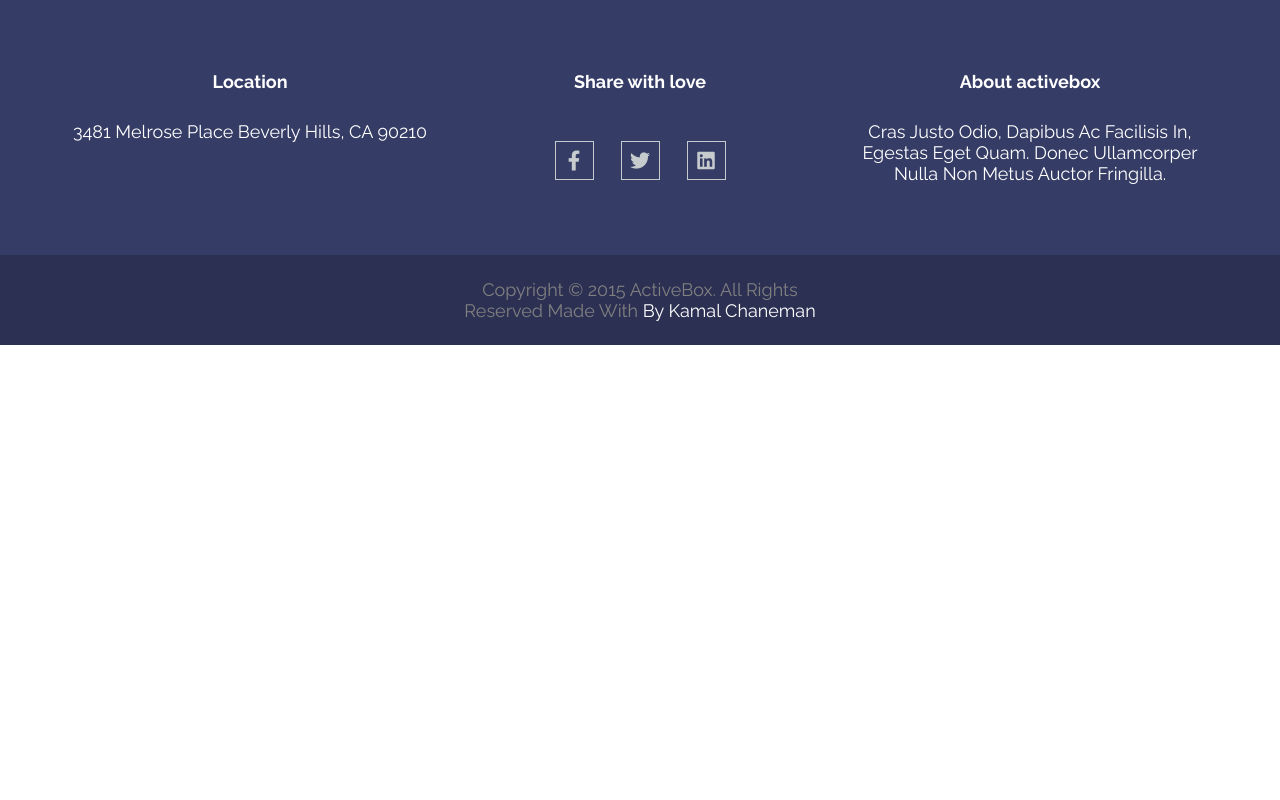
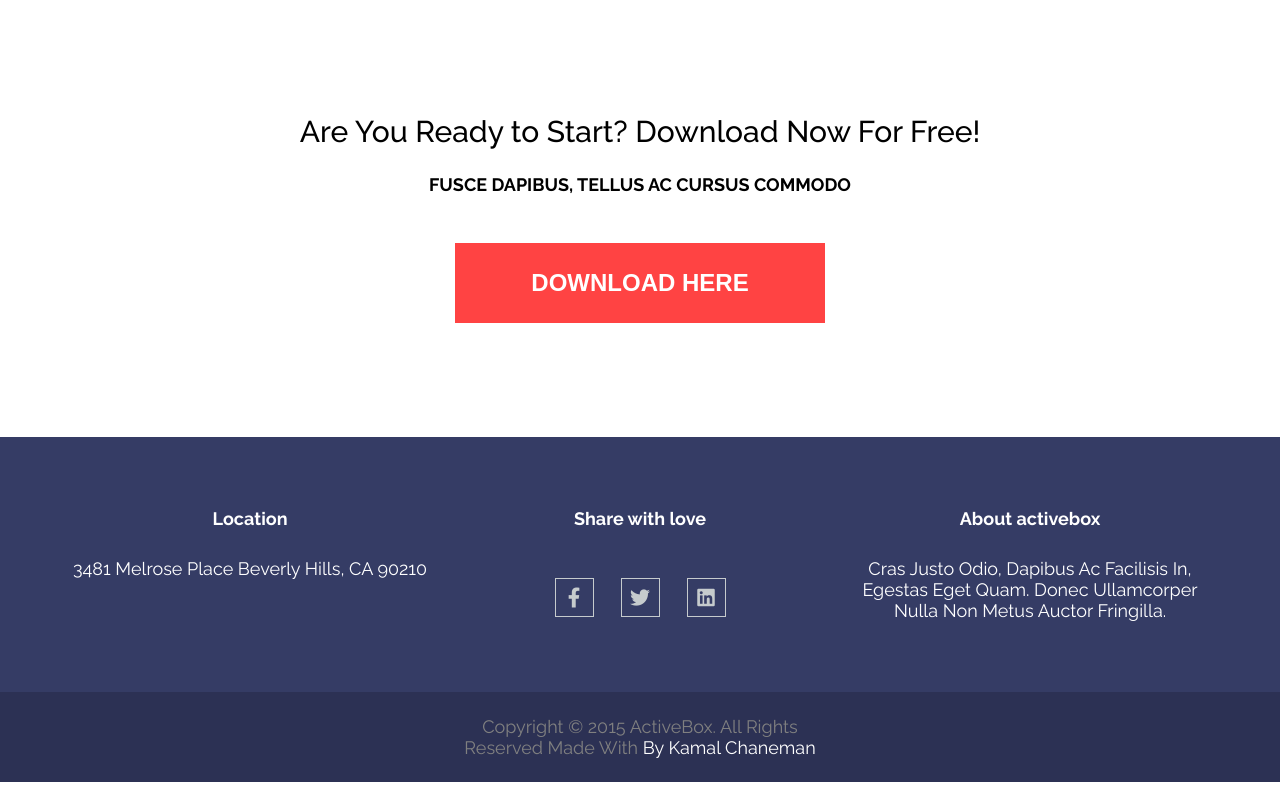
Before and after one commit to DmitryAkulich33/FE25-ActiveBox-Akulich-Dzmitry, a website built with Parcel: page src/index.html in a window 1280 px wide. Built offline with nearby package versions, Linux system fonts and the light colour scheme.

Commit message:
added download section

```diff
--- a/src/index.html
+++ b/src/index.html
@@ -18,7 +18,17 @@
 
     <section class="testimonials"></section>
 
-    <section class="download"></section>
+    <section class="download">
+      <div class="container">
+        <div class="download-title">
+          <span> Are You Ready to Start? Download Now For Free! </span>
+        </div>
+        <h5 class="download-subtitle">
+          Fusce dapibus, tellus ac cursus commodo
+        </h5>
+        <button class="btn">Download here</button>
+      </div>
+    </section>
 
     <section class="contacts">
       <div class="container">
--- a/src/scss/contacts.scss
+++ b/src/scss/contacts.scss
@@ -21,13 +21,17 @@
       @media (max-width: 1006px) {
         margin-bottom: 15px;
       }
+
+      @media (max-width: 320px) {
+        width: 90%;
+      }
       h5 {
         font-weight: bold;
         color: $white;
       }
       .contacts-card-text {
         @include text1;
-        text-align: center;
+        font-weight: normal;
         text-transform: capitalize;
         color: $white;
         padding-top: 29px;
@@ -49,6 +53,11 @@
             display: flex;
             justify-content: center;
             align-items: center;
+            cursor: pointer;
+            transition: 0.2s;
+            &:hover {
+              transform: scale(1.4);
+            }
             &:last-child {
               margin-right: 0px;
             }
--- a/src/scss/download.scss
+++ b/src/scss/download.scss
@@ -0,0 +1,59 @@
+.download {
+  padding: 114px 0;
+  @media (max-width: 1024px) {
+    padding: 78px 0;
+  }
+  @media (max-width: 500px) {
+    padding: 34px 0 45px;
+  }
+  .download-title {
+    @include text3;
+    font-weight: 500;
+    color: $black2;
+    width: 80%;
+    margin: auto;
+    @media (max-width: 1024px) {
+      @include text4;
+    }
+    @media (max-width: 500px) {
+      @include text1;
+    }
+  }
+  h5 {
+    font-weight: bold;
+    margin: 25px auto 48px;
+    width: 80%;
+    text-transform: uppercase;
+    @media (max-width: 1024px) {
+      @include text2;
+    }
+    @media (max-width: 350px) {
+      @include text5;
+    }
+  }
+  .btn {
+    @include btn;
+    @include text4;
+    font-weight: 900;
+    text-transform: uppercase;
+    margin: auto;
+
+    &:hover {
+      background: $red2;
+    }
+
+    &:active {
+      background: $red1;
+      box-shadow: 4px 4px 30px $red1;
+    }
+
+    @media (max-width: 1024px) {
+      width: 314px;
+      @include text1;
+    }
+
+    @media (max-width: 350px) {
+      width: 100%;
+    }
+  }
+}
--- a/src/scss/footer.scss
+++ b/src/scss/footer.scss
@@ -5,12 +5,12 @@
     width: 370px;
     margin: auto;
     @include text1;
-    text-align: center;
+    font-weight: normal;
     text-transform: capitalize;
     color: $grey4;
 
     @media (max-width: 400px) {
-      width: 90%;
+      width: 95%;
       @include text2;
     }
 
--- a/src/scss/mixins/fonts.scss
+++ b/src/scss/mixins/fonts.scss
@@ -17,32 +17,32 @@
 //   line-height: $_35px;
 // }
 
-// @mixin h4 {
-//   font-weight: 900;
-//   font-size: $_24px;
-//   line-height: $_28px;
-// }
-
 @mixin text1 {
-  font-weight: normal;
   font-size: $_18px;
   line-height: $_21px;
+  text-align: center;
 }
 
 @mixin text2 {
-  font-weight: normal;
   font-size: $_14px;
   line-height: $_16px;
+  text-align: center;
 }
 
 @mixin text3 {
-  font-weight: 500;
   font-size: $_30px;
   line-height: $_35px;
+  text-align: center;
 }
 
-// @mixin h6 {
-//   font-weight: bold;
-//   font-size: $_13px;
-//   line-height: $_15px;
-// }
+@mixin text4 {
+  font-size: $_24px;
+  line-height: $_28px;
+  text-align: center;
+}
+
+@mixin text5 {
+  font-size: $_13px;
+  line-height: $_15px;
+  text-align: center;
+}
```
